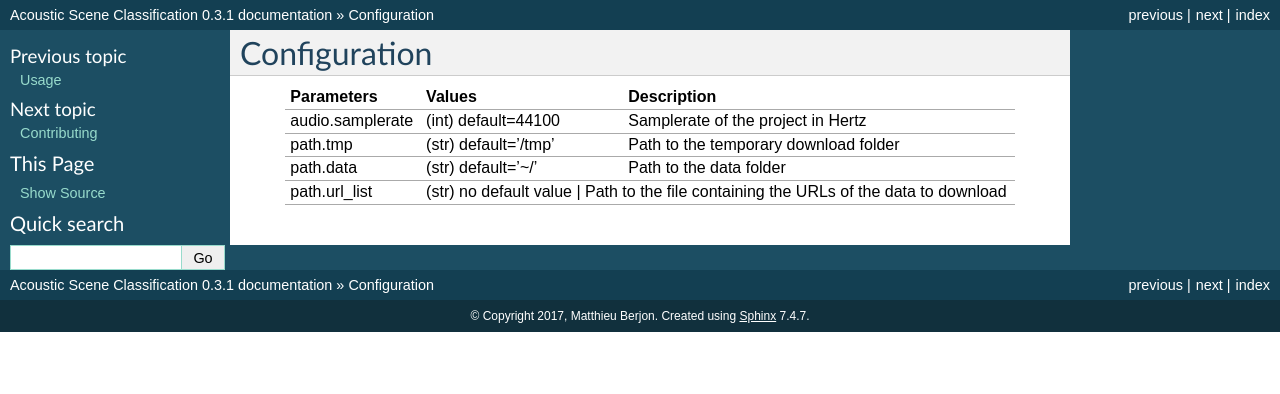
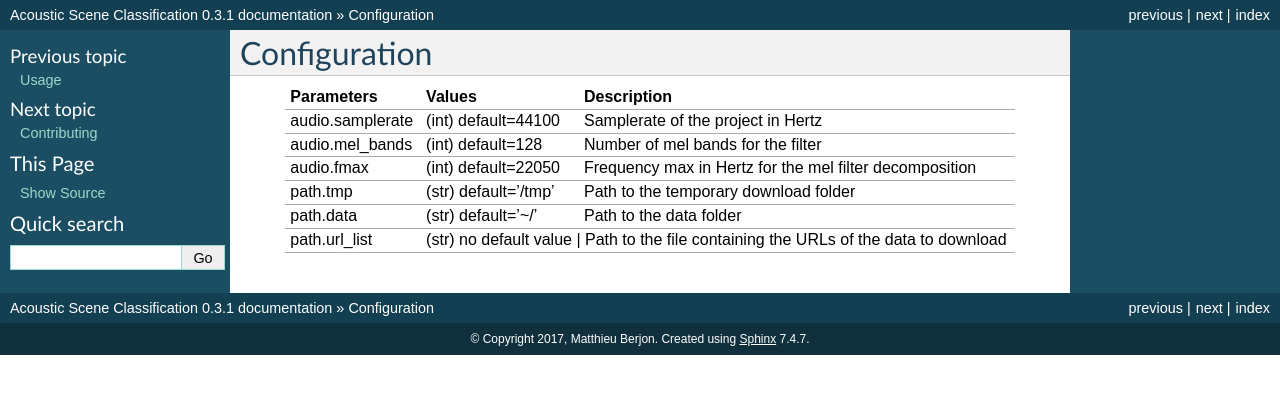
Before and after one commit to mattberjon/asc-cnn, a Sphinx documentation site: the page built from docs/config.rst, in a window 1280 px wide. Shown: the top 394 px of the page. Built offline with Sphinx 7.4.7, drawn with Linux system fonts in a browser that asks for light colours; pages that are not in the unit, such as notebooks, are missing from menus.

Commit message:
Config documentation update
I updated the available configuration parameters.

Signed-off-by: Matthieu Berjon <matthieu@berjon.net>

```diff
--- a/docs/config.rst
+++ b/docs/config.rst
@@ -7,6 +7,10 @@ Configuration
 +------------------+---------------------+-----------------------------------------------------------------+
 | audio.samplerate | (int) default=44100 | Samplerate of the project in Hertz                              |
 +------------------+---------------------+-----------------------------------------------------------------+
+| audio.mel_bands  | (int) default=128   | Number of mel bands for the filter                              |
++------------------+---------------------+-----------------------------------------------------------------+
+| audio.fmax       | (int) default=22050 | Frequency max in Hertz for the mel filter decomposition         |
++------------------+---------------------+-----------------------------------------------------------------+
 | path.tmp         | (str) default='/tmp'| Path to the temporary download folder                           |
 +------------------+---------------------+-----------------------------------------------------------------+
 | path.data        | (str) default='~/'  | Path to the data folder                                         |
```
